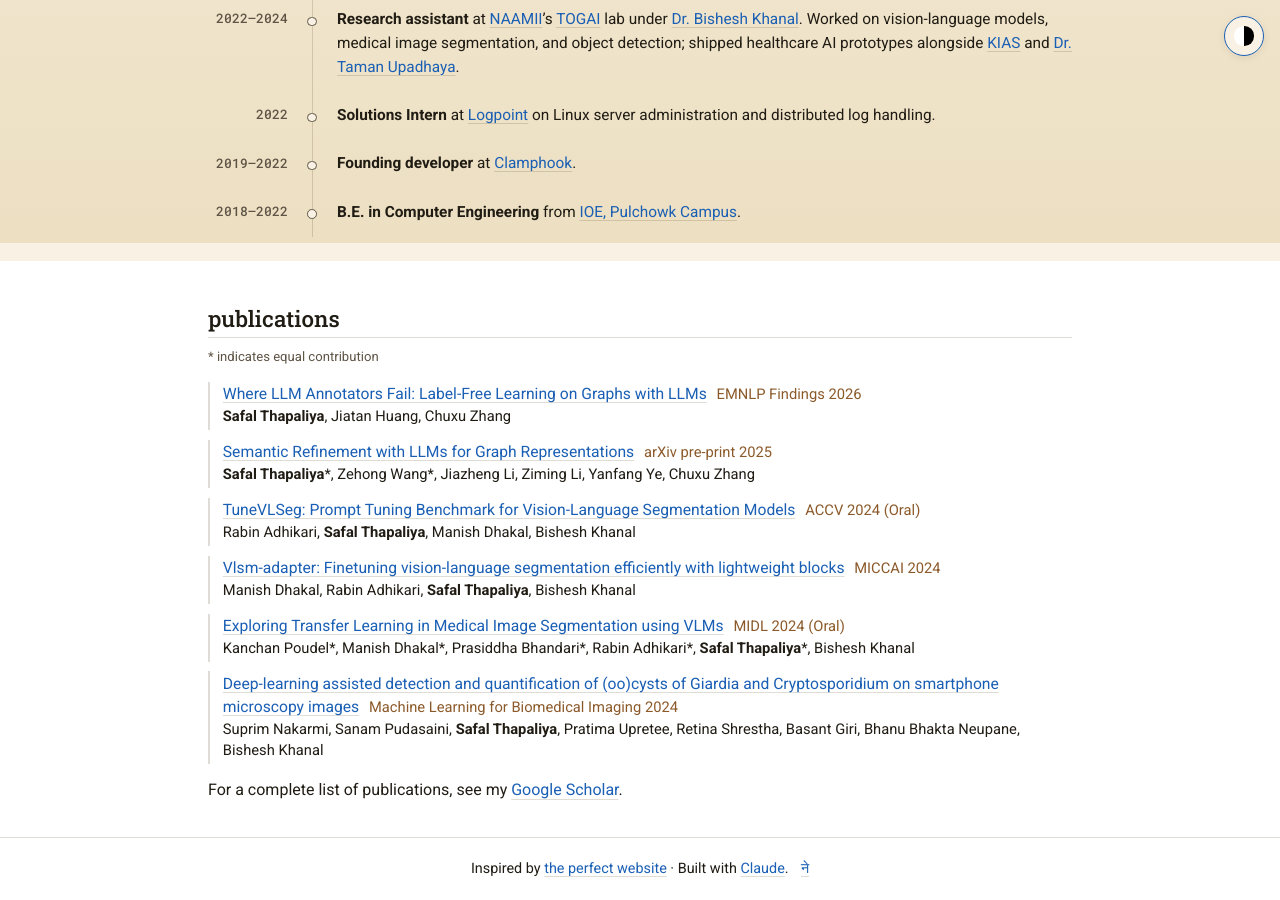
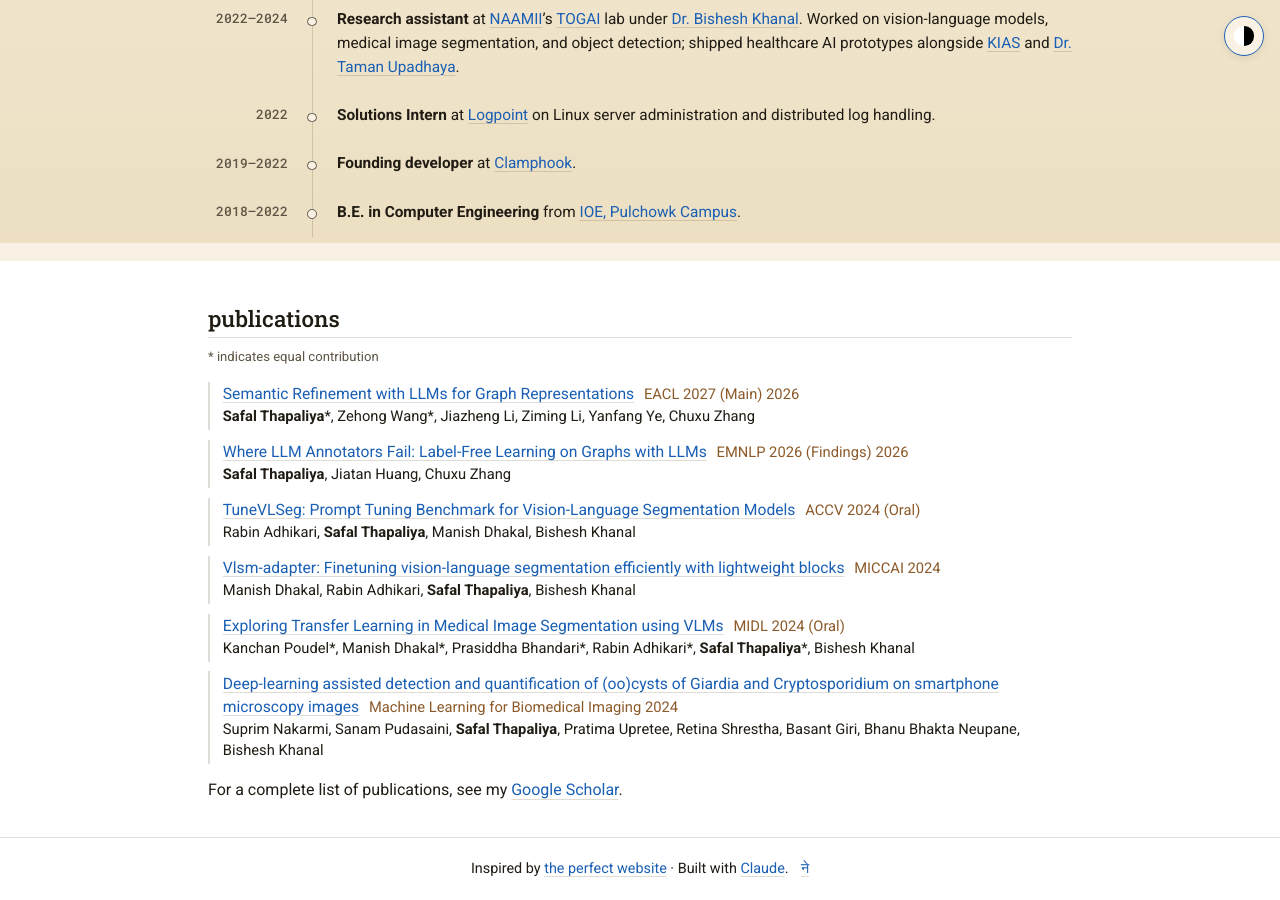
Before and after one commit to thapaliya19/thapaliya19.github.io, a Jekyll site: the page built from index.md, in a window 1280 px wide and 900 px high, scrolled down 657 px. Built offline with Jekyll 4.4.1, drawn with Linux system fonts in a browser that asks for light colours.

Commit message:
Revise publication entries in publications.yml

```diff
--- a/_data/publications.yml
+++ b/_data/publications.yml
@@ -1,15 +1,15 @@
 # _data/publications.yml
+- title: "Semantic Refinement with LLMs for Graph Representations"
+  authors: '**Safal Thapaliya**\*, Zehong Wang\*, Jiazheng Li, Ziming Li, Yanfang Ye, Chuxu Zhang'
+  year: 2026
+  venue: EACL 2027 (Main)
+  link: "https://arxiv.org/abs/2512.21106"
+
 - title: "Where LLM Annotators Fail: Label-Free Learning on Graphs with LLMs"
   authors: '**Safal Thapaliya**, Jiatan Huang,  Chuxu Zhang'
   year: 2026
-  venue: EMNLP Findings
+  venue: EMNLP 2026 (Findings)
   link: https://arxiv.org/abs/2605.27913
-
-- title: "Semantic Refinement with LLMs for Graph Representations"
-  authors: '**Safal Thapaliya**\*, Zehong Wang\*, Jiazheng Li, Ziming Li, Yanfang Ye, Chuxu Zhang'
-  year: 2025
-  venue: arXiv pre-print
-  link: "https://arxiv.org/abs/2512.21106"
 
 - authors: Rabin Adhikari, **Safal Thapaliya**, Manish Dhakal, Bishesh Khanal
   year: 2024
```
